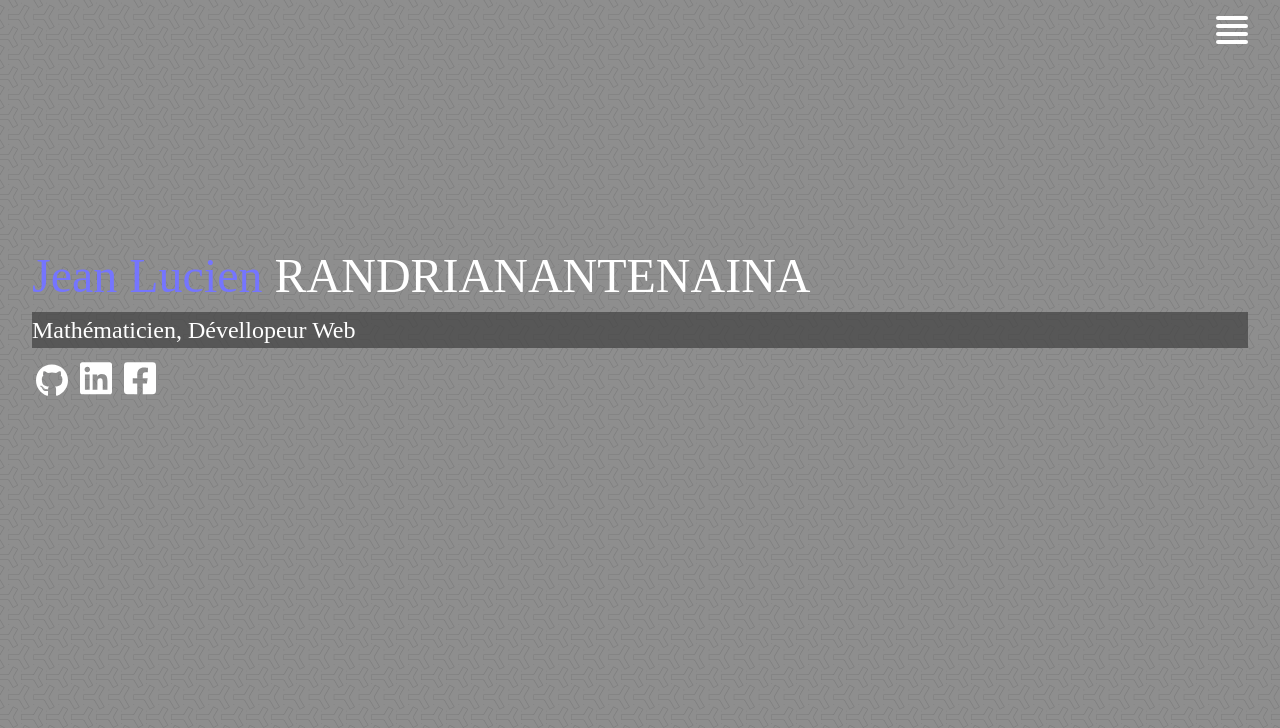
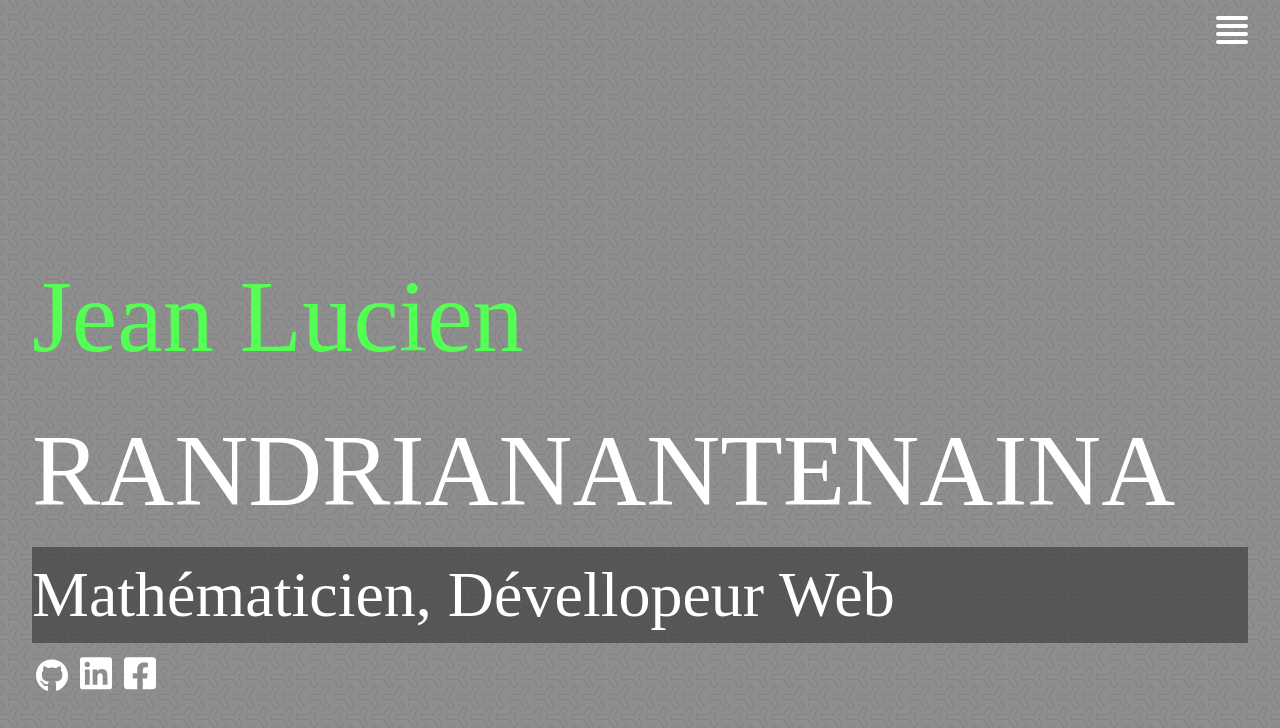
Before and after one commit to Fahazavana/Lucien, a website: page index.html in a window 1280 px wide. Drawn offline with Linux system fonts and the light colour scheme.

Commit message:
Update Structure

```diff
--- a/scss/_config.scss
+++ b/assets/scss/_config.scss
@@ -1,5 +1,5 @@
 $primary-color: rgba(68, 68, 68, 0.75);
-$secondary-color: #7575ff;
+$secondary-color: #53ff53;
 $main-bg-url: url(../img/bg-main.png);
 $show-bg: true;
 $bg-opacity: 0.6;
@@ -7,9 +7,11 @@ $bg-opacity: 0.6;
 * {
 	box-sizing: border-box;
 }
+
 @mixin easeOutColor {
 	transition: color 1s ease-out;
 }
+
 @mixin easeOutall {
 	transition: all 1s ease-in-out;
 }
@@ -29,3 +31,33 @@ $bg-opacity: 0.6;
 		}
 	}
 }
+
+
+// MEDIA QUERY
+@mixin media-sm {
+	@media screen and (max-width:500px) {
+		@content;
+	}
+
+}
+
+@mixin media-md {
+	@media screen and (max-width:768px) {
+		@content;
+	}
+
+}
+
+@mixin media-lg {
+	@media screen and (min-width:769px) and (max-width:1170px) {
+		@content;
+	}
+
+}
+
+@mixin media-xl {
+	@media screen and (min-width:1171px) {
+		@content;
+	}
+
+}
--- a/scss/_menu.scss
+++ b/assets/scss/_menu.scss
@@ -42,6 +42,7 @@
 		}
 	}
 }
+
 .menu {
 	position: fixed;
 	top: 0;
@@ -100,6 +101,7 @@
 			background-clip: border-box;
 			background-size: contain;
 			border: 2px $secondary-color solid;
+			background-repeat: no-repeat;
 		}
 	}
 
@@ -132,7 +134,7 @@
 
 @for $x from 1 to 4 {
 	.menu-nav-item:nth-child(#{$x}) {
-		transition-delay: $x * 0.3s;
+		transition-delay: $x * 0.2s;
 
 	}
 }
--- /dev/null
+++ b/assets/scss/_mobile.scss
@@ -0,0 +1,74 @@
+// medium
+@include media-md {
+	main {
+		text-align: center;
+		align-items: center;
+	}
+}
+
+//large
+@include media-lg {}
+
+
+//xtralarge
+@include media-xl {}
+
+
+// small
+@include media-sm {
+	main {
+		padding-top: 25vh !important;
+
+		h1.title-1 {
+			font-size: 8vw;
+		}
+
+		h2.title-2 {
+			font-size: 4vw;
+		}
+	}
+
+	.menu {
+
+		&-nav {
+			height: 70vh;
+			transform: translate3d(-100vw, 0, 0);
+
+		}
+
+		&-brand {
+			transform: translate3d(100vw, 0, 0);
+			min-height: 250px;
+			height: 30vh;
+
+			.pic-profile {
+				width: 170px;
+				height: 170px;
+				background-size: 100%;
+				background-position: center;
+			}
+		}
+
+		&-nav-item {
+			transform: translateY(100vw);
+
+			&.show {
+				transform: translateY(0);
+			}
+		}
+
+
+
+		&-nav,
+		&-brand {
+			float: none;
+			width: 100%;
+
+			&.show {
+				transform: translate3d(0, 0, 0);
+			}
+		}
+
+	}
+
+}
--- /dev/null
+++ b/assets/scss/main.scss
@@ -0,0 +1,85 @@
+@import "config";
+@import "menu";
+@import "mobile";
+
+body {
+	@include background();
+	background-color: $primary-color;
+	color: #fff;
+	height: 100vh;
+	line-height: 1.5;
+	margin: 0;
+}
+
+//headings
+h1,
+h2,
+h3 {
+	margin: 0;
+	font-weight: 400;
+
+	&.title-1 {
+		font-size: 8vw;
+	}
+
+	&.title-2 {
+		font-size: 5vw;
+		background-color: lighten($primary-color, 0.5);
+	}
+
+	&.title-3 {
+		font-size: 2.5vw;
+	}
+}
+
+.secondary-text {
+	color: $secondary-color;
+}
+
+
+header {
+	position: absolute;
+	top: 0;
+	z-index: 2;
+	width: 100%;
+
+	a {
+		color: white;
+		text-decoration: none;
+	}
+}
+
+
+
+main {
+	display: flex;
+	flex-direction: column;
+	width: 100%;
+	height: 100vh;
+	padding: 15rem 2rem;
+	overflow: hidden;
+
+	.icon-list {
+		margin-top: 0.5rem;
+
+		a {
+			display: inline-block;
+			padding: 0.25rem;
+
+			&:hover .icon-item {
+				@include easeOutColor();
+				transform: scale(1.2);
+				fill: $secondary-color;
+			}
+		}
+	}
+}
+
+.svg-fill-white {
+	fill: #fff;
+}
+
+.ico-1 {
+	width: 32px;
+	display: inline-block;
+}
--- a/package.json
+++ b/package.json
@@ -1,10 +1,10 @@
 {
-  "name": "lucien_portofolio",
+  "name": "lucien_portfolio",
   "version": "1.0.0",
-  "description": "RJ Lucien Portofolio",
+  "description": "Portfolio",
   "main": "index.js",
   "scripts": {
-    "sass": "node-sass -w scss/ -o dist/assets/css --recursive"
+    "sass": "node-sass -w assets/scss/ -o assets/css --recursive --style compressed"
   },
   "repository": {
     "type": "git",
--- a/scss/main.scss
+++ /dev/null
@@ -1,81 +0,0 @@
-@import "config";
-@import "menu";
-body {
-	@include background();
-	background-color: $primary-color;
-	color: #fff;
-		height: 100vh;
-		line-height: 1.5;
-		margin: 0;
-	}
-
-	//headings
-	h1,
-	h2,
-	h3 {
-		margin: 0;
-		font-weight: 400;
-
-		&.title-1 {
-			font-size: 3rem;
-		}
-
-		&.title-2 {
-			font-size: 1.5rem;
-			background-color: lighten($primary-color, 0.5);
-		}
-
-		&.title-3 {
-			font-size: 0.75rem;
-		}
-	}
-
-	.secondary-text {
-		color: $secondary-color;
-	}
-
-
-	header {
-		position: absolute;
-		top: 0;
-		z-index: 2;
-		width: 100%;
-
-		a {
-			color: white;
-			text-decoration: none;
-		}
-	}
-
-
-
-	main {
-		width: 100%;
-			height: 100vh;
-			padding: 15rem 2rem;
-			overflow: hidden;
-
-		.icon-list {
-			margin-top: 0.5rem;
-
-			a {
-				display: inline-block;
-				padding: 0.25rem;
-
-				&:hover .icon-item {
-					@include easeOutColor();
-					transform: scale(1.2);
-					fill: $secondary-color;
-				}
-			}
-		}
-	}
-
-	.svg-fill-white {
-		fill: #fff;
-	}
-
-	.ico-1 {
-		width: 32px;
-		display: inline-block;
-}
```
Also changed, not shown: assets/css/main.css, assets/img/bg-main.png (renamed from dist/assets/img/bg-main.png), assets/img/profile.png (renamed from dist/assets/img/profile.png), assets/js/main.js (renamed from dist/assets/js/main.js), index.html (renamed from dist/index.html), 1 other file.
